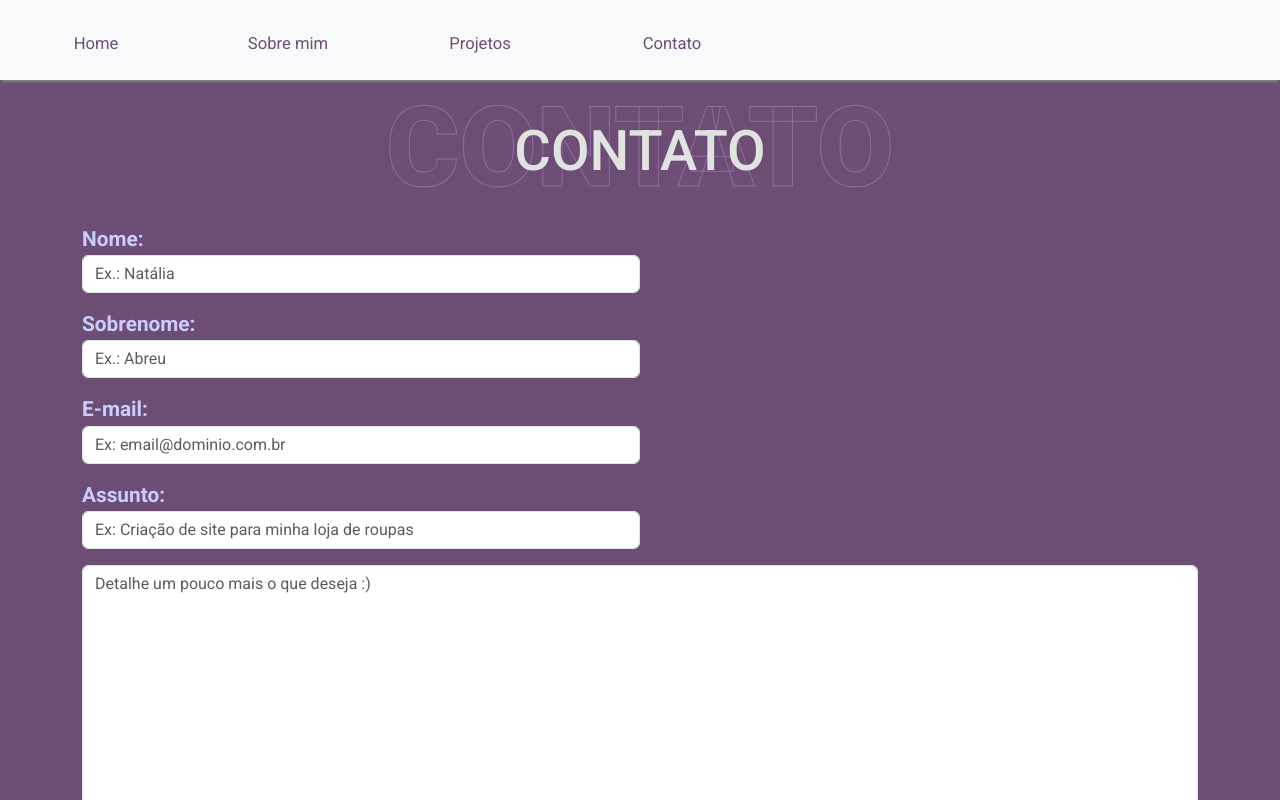
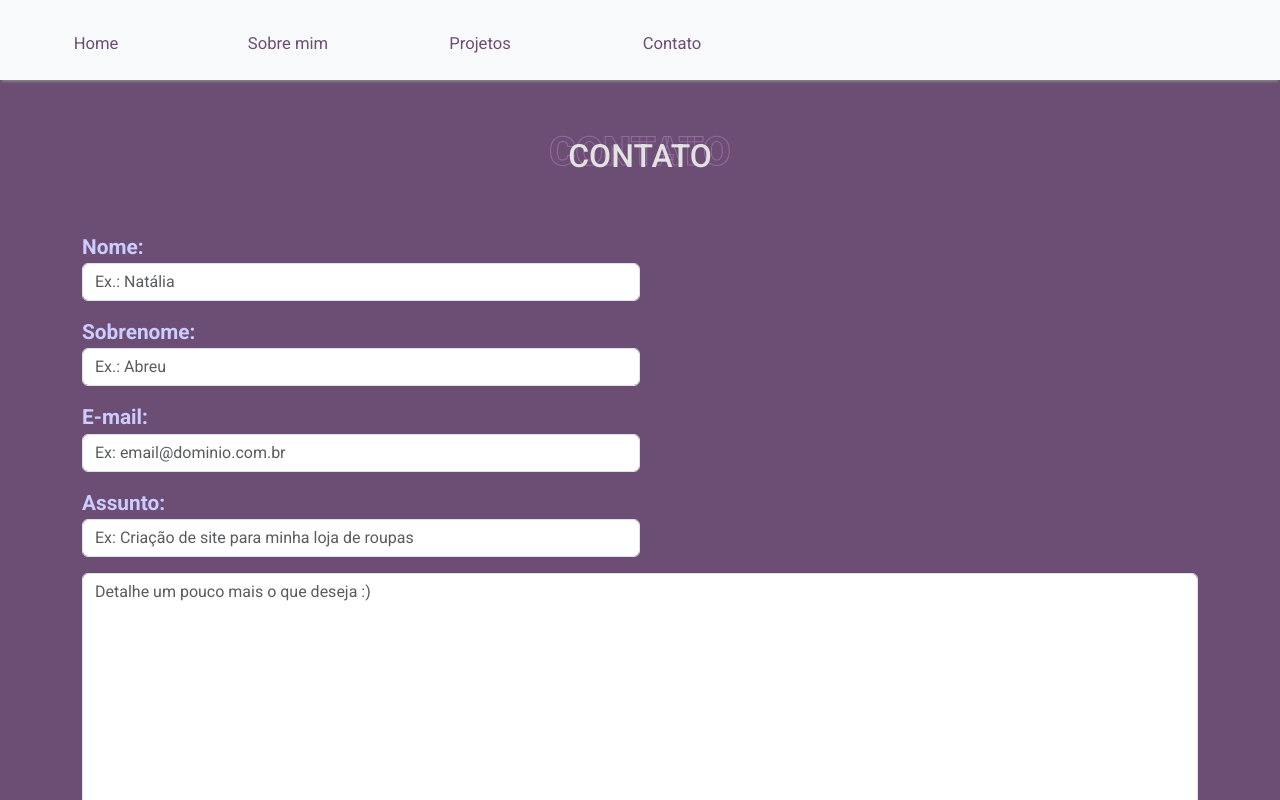
Before and after one commit to raisamrs/raisamrs.github.io, a React (Vite) app: page /contato in a window 1280 px wide. Built offline with nearby package versions, Linux system fonts and the light colour scheme.

Commit message:
styles: alteraçãoi no font size do título da página "Sobre Mim"

```diff
--- a/src/App.module.css
+++ b/src/App.module.css
@@ -95,9 +95,9 @@ html, body {
 }
 
 .titleBg {
+	/* border: 1px solid blue; */
   color: transparent;
   font-family: 'Roboto', sans-serif;
-  font-size: 6rem;
   font-weight: 900;
   position: relative;
   text-align: center;
@@ -108,18 +108,25 @@ html, body {
 	/* border: 1px solid black; */
   height: 13vh;
 	position: relative;
+	width: 100%;
 }
 
 .titleFg {
+	/* border: 1px solid red; */
   color: #e3e2e2;
   font-family: 'Roboto', sans-serif;
-  font-size: 2.5rem;
   left: 50%;
   position: absolute;
 	text-align: center;
 	top: 50%;
   transform: translate(-50%, -50%);
-	width: 100%;
+}
+
+.defaultFontSizeBg {
+	font-size: 5rem;
+}
+.defaultFontSizeFg {
+	font-size: 2rem;
 }
 
 @media (max-width: 768px) {
@@ -176,17 +183,11 @@ html, body {
 }
 
 @media (min-width: 992px) {
-
-	.titleBg {
+	.defaultFontSizeBg {
 		font-size: 7rem;
 	}
 
-	.titleContainer {
-		height: 12vh;
+	.defaultFontSizeFg{
+	font-size: 3rem;
 	}
-
-	.titleFg {
-		font-size: 3.5rem;
-	}
-
 }
--- a/src/pages/About/About.tsx
+++ b/src/pages/About/About.tsx
@@ -1,8 +1,8 @@
 import { aboutMeContainerClasses, profilePictureClasses, textImageContainerClasses,
   textContainerClasses, textContentClasses, titleClasses, imgContainerClasses,
+  titleBgClasses, titleFgClasses,
 } from './classesNamesAbout';
-import { titleBgClasses, titleFgClasses,
-  titleContainerClasses } from '../../classesNamesApp';
+import { titleContainerClasses } from '../../classesNamesApp';
 import styles from './About.module.css';
 import picturePurpleHair from '../../assets/Raisa - cabelo lilás.png';
 
--- a/src/pages/About/classesNamesAbout.ts
+++ b/src/pages/About/classesNamesAbout.ts
@@ -1,17 +1,9 @@
 import classNames from 'classnames';
 import styles from './About.module.css';
+import stylesApp from '../../App.module.css';
 
 const justifyCenter = 'justify-content-center';
 const alignItemsCenter = 'align-items-center';
-export const aboutClasses = classNames(
-  styles.about,
-  'text-uppercase',
-);
-export const aboutMeClasses = classNames(
-  styles.aboutMe,
-  'position-absolute',
-  'text-uppercase',
-);
 
 export const aboutMeContainerClasses = classNames(
   styles.aboutMeContainer,
@@ -45,9 +37,8 @@ export const profilePictureClasses = classNames(
 );
 
 export const titleContainerClasses = classNames(
-  styles.titleContainer,
-  'position-relative',
-  'd-flex',
+  stylesApp.titleContainer,
+  'col-12',
   alignItemsCenter,
   justifyCenter,
 );
@@ -75,3 +66,18 @@ export const titleClasses = classNames(
   'my-4',
   'mx-3',
 );
+
+export const titleBgClasses = classNames(
+  stylesApp.defaultFontSizeBg,
+  stylesApp.titleBgClasses,
+  stylesApp.titleBg,
+  'text-uppercase',
+);
+
+export const titleFgClasses = classNames(
+  stylesApp.defaultFontSizeFg,
+  stylesApp.titleFgClasses,
+  stylesApp.titleFg,
+  'text-uppercase',
+  'position-absolute',
+);
--- a/src/pages/SentMessage/SentMessage.module.css
+++ b/src/pages/SentMessage/SentMessage.module.css
@@ -1,11 +1,11 @@
 .sentMessageContainer {
   color: var(--dark-green);
 }
-h1 {
+.h1 {
   font-size: 7rem;
 }
 
-h2 {
+.h2 {
   font-size: 4rem;
 }
 
--- a/src/pages/SentMessage/classesNamesSentMessage.ts
+++ b/src/pages/SentMessage/classesNamesSentMessage.ts
@@ -2,6 +2,8 @@ import classNames from 'classnames';
 import styles from './SentMessage.module.css';
 
 export const sucessMsgClasses = classNames(
+  styles.h1,
+  styles.h2,
   'text-center',
 );
 
```
